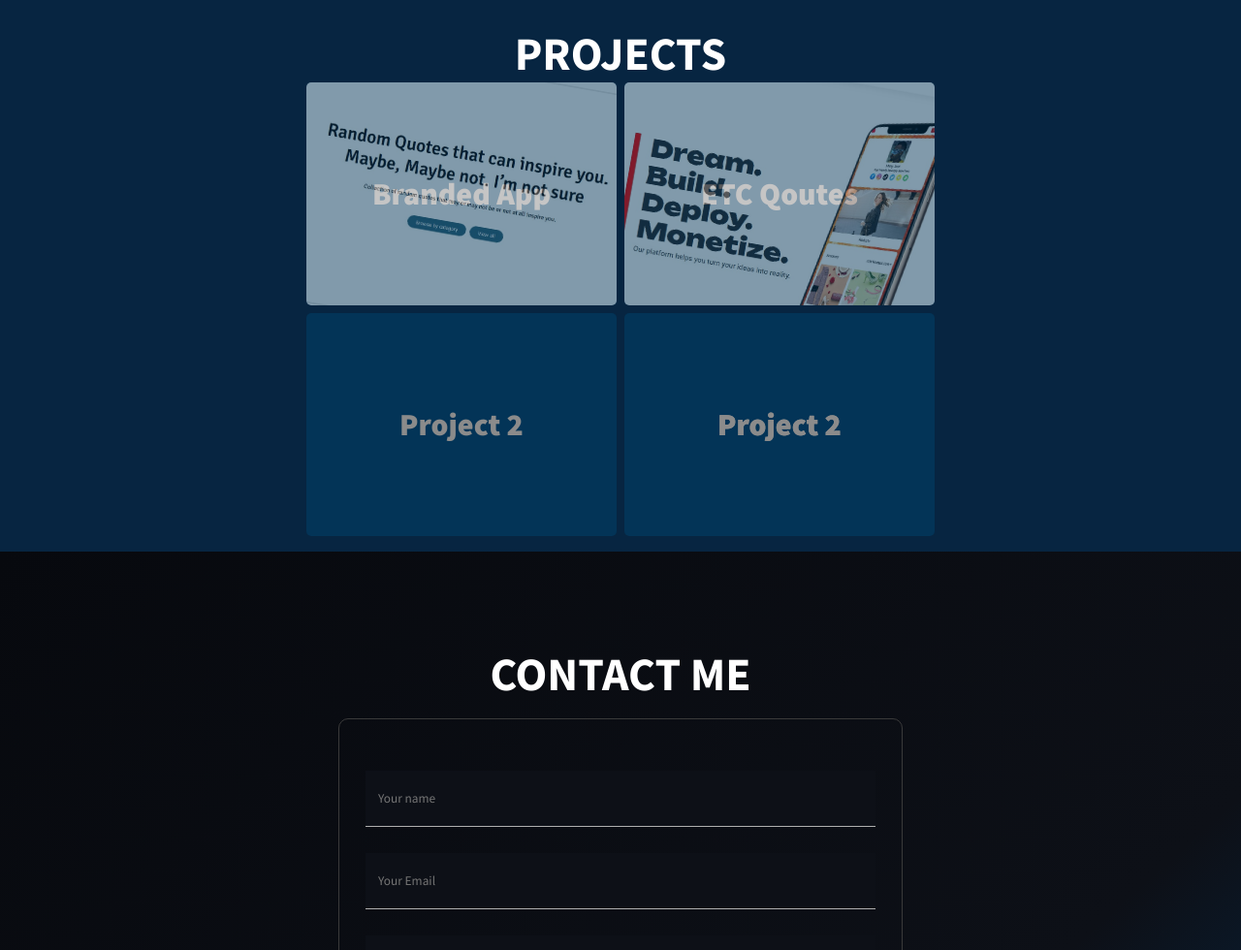
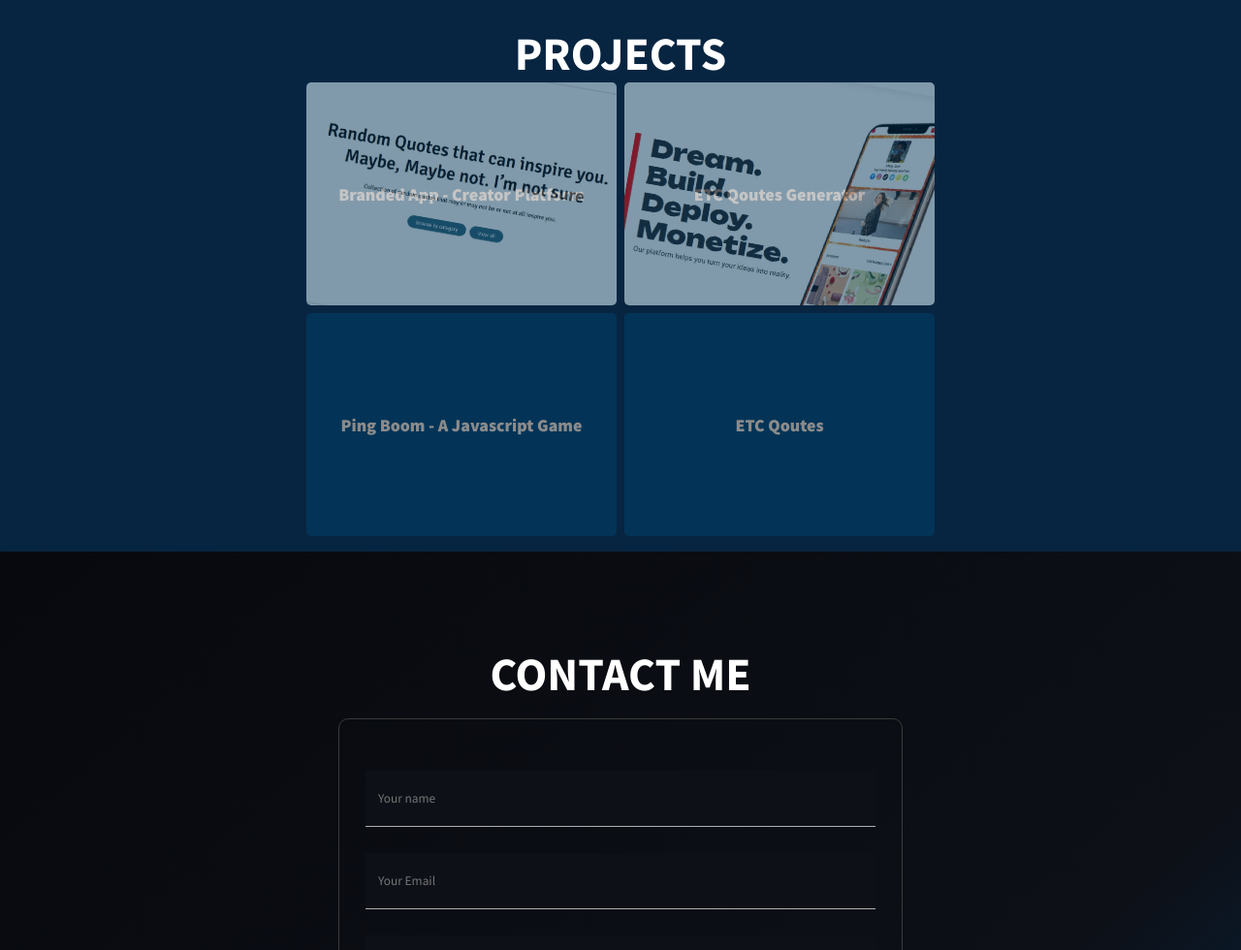
Before and after one commit to wwweywey/0591-R, a plain HTML site: page index.html in a window 1280 px wide. Shown: the part 2455-3435 px from the top of the page at 97% size. Drawn offline with nearby package versions, Linux system fonts and the light colour scheme.

Commit message:
update fix

```diff
--- a/index.html
+++ b/index.html
@@ -158,34 +158,23 @@
 
 
           <div class="project">
-            <p class="projectTitle">Branded App</p>
+            <p class="projectTitle">Branded App - Creator Platform</p>
             <a href="https://brandedapp.netlify.app/" class="projectInset project-one"></a>
           </div>
           <div class="project">
-            <p class="projectTitle">ETC Qoutes</p>
-
+            <p class="projectTitle">ETC Qoutes Generator</p>
             <a href="https://etc-qoutes.onrender.com" class="projectInset project-two"></a>
-
           </div>
           <div class="project">
-            <p class="projectTitle">Project 2</p>
-
+            <p class="projectTitle">Ping Boom - A Javascript Game</p>
             <a href="#" class="projectInset project-three"></a>
-
           </div>
           <div class="project">
-            <p class="projectTitle">Project 2</p>
+            <p class="projectTitle">ETC Qoutes</p>
+            <a href="#" class="projectInset"></a>
+          </div>
 
-            <a href="#" class="projectInset"></a>
 
-            <p class="projectTitle">Project 2</p>
-
-            <a href="#" class="projectInset"></a>
-
-          </div>
-          <!-- <div class="project">
-            <p>SOON</p>
-          </div> -->
         </div>
       </div>
     </section>
--- a/style.css
+++ b/style.css
@@ -360,6 +360,7 @@ body {
 
 .project p {
   color: #8b8b8b;
+  font-size: large;
 }
 
 .project {
```
